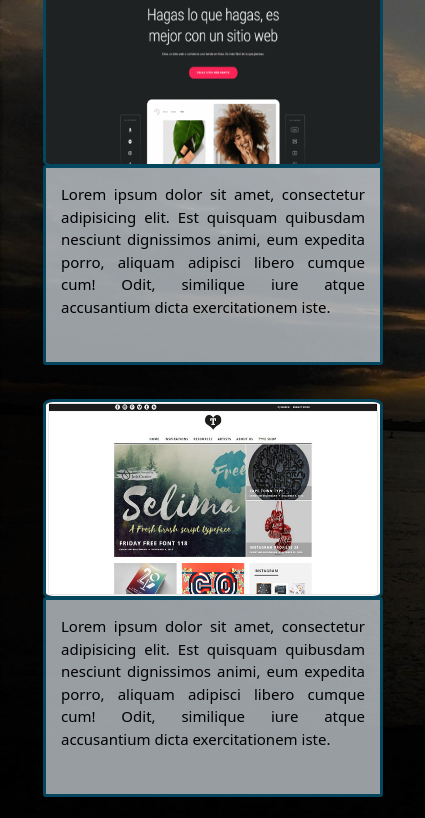
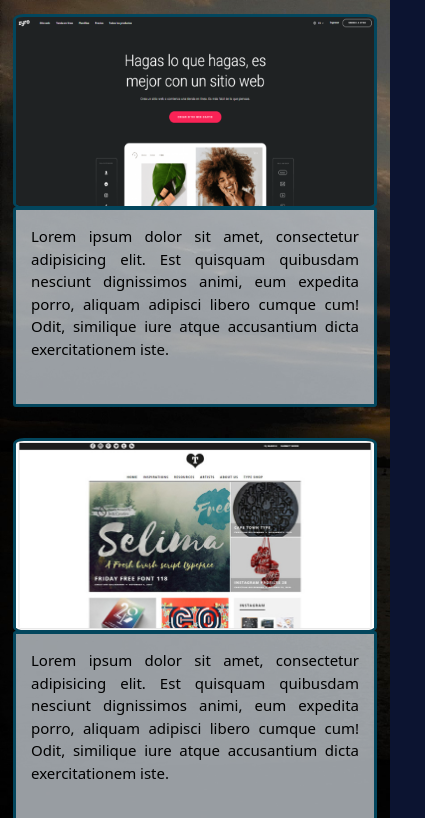
Before and after one commit to FacundoRicheni/miportfolio, a plain HTML site: page sections/proyectos.html in a window 390 px wide. Shown: the part 282-1100 px from the top of the page, 425 px wide, since content can reach past the window. Drawn offline with nearby package versions, Linux system fonts and the light colour scheme.

Commit message:
finalconlorem

```diff
--- a/style/estilo.css
+++ b/style/estilo.css
@@ -673,9 +673,6 @@ input{
         font-size: 21px;
     }
 
-    body{
-        width: 425px;
-    }
 
     .textcontacto {
         display: flex;
@@ -710,7 +707,7 @@ input{
     .perfil1{
         display: flex;
         flex-wrap: wrap;
-        width: 65%;
+        width: 150px;
         align-items: center;
     }
     .img{
@@ -774,14 +771,15 @@ input{
     }
 
     .imagproyecto{
-        width: 80%;
+        width: 364px;
+        height: 195px;
         margin: 0%;
         margin-bottom: -1%;
         border: 3px solid rgb(3, 70, 93);
     }
 
     .txtpagproyecto{
-        width: 80%;
+        width: 364px;
         border: 3px solid rgb(3, 70, 93);
         height: 200px;
     }
@@ -809,5 +807,11 @@ input{
         width: 350px;
     }
 
+    body{
+        box-sizing: content-box;
+    }
+
+
+
 
 }
```
